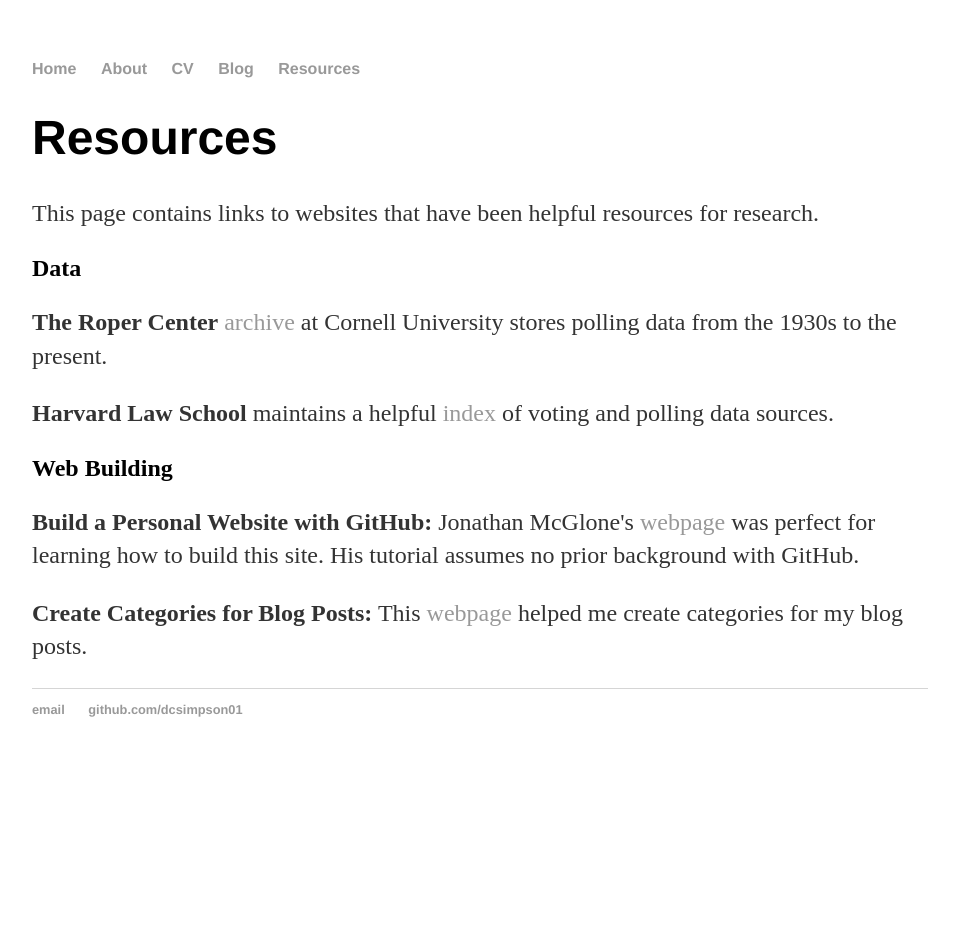
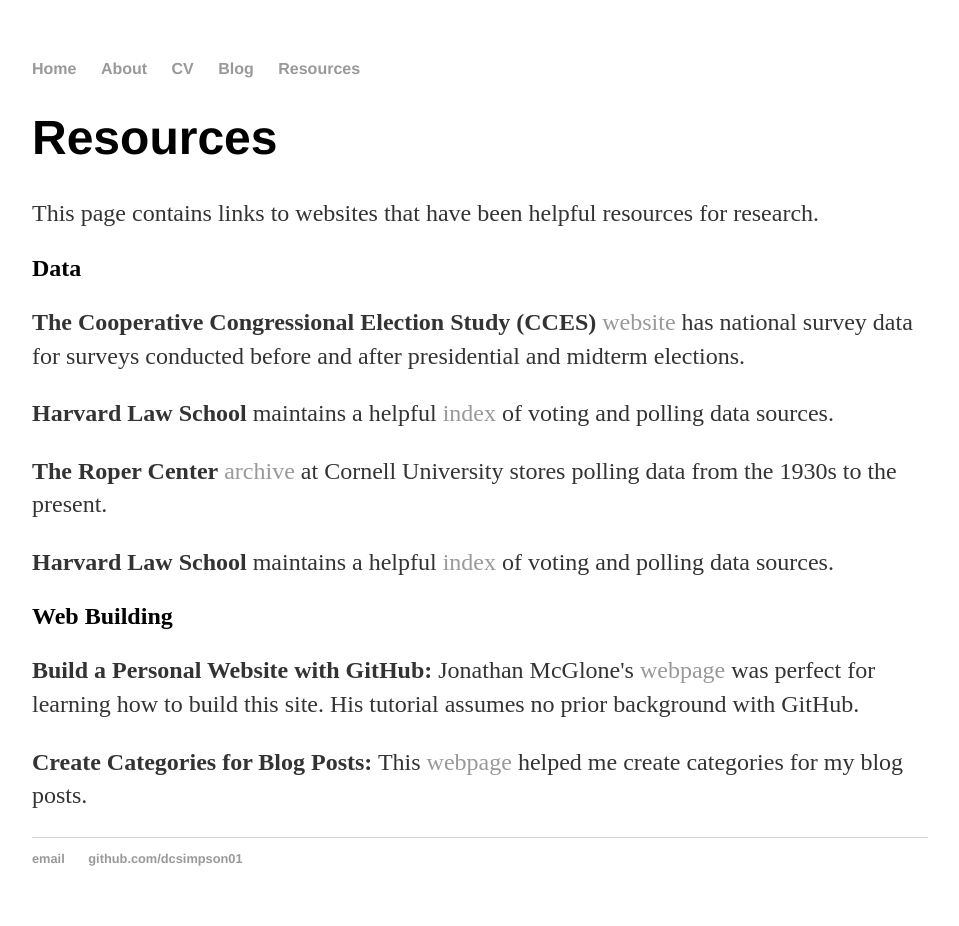
Before and after one commit to dcsimpson01/dcsimpson01.github.io, a Jekyll site: the page built from resources/index.html, in a window 1280 px wide. Shown: the whole page, without its empty margins (160-1119 px from the left). Built offline with Jekyll 4.4.1, drawn with Linux system fonts in a browser that asks for light colours; before the commit the page ends 900 px from its top, so only the background shows below that.

Commit message:
Update index.html

```diff
--- a/resources/index.html
+++ b/resources/index.html
@@ -9,7 +9,10 @@ title: Resources
 	<p> This page contains links to websites that have been helpful resources for research. </p>
 
 	<h2>Data</h2>
+	 <p><strong>The Cooperative Congressional Election Study (CCES)</strong> <a href="https://hls.harvard.edu/library/research/find-a-database/government-voting-polling-data/"> website</a> has national survey data for surveys conducted before and after presidential and midterm elections.</p>
+	 <p><strong>Harvard Law School</strong> maintains a helpful <a href="https://hls.harvard.edu/library/research/find-a-database/government-voting-polling-data/"> index</a> of voting and polling data sources.</p>
          <p><strong>The Roper Center</strong> <a href="https://ropercenter.cornell.edu/polls/"> archive</a> at Cornell University stores polling data from the 1930s to the present.</p>
+
 	 <p><strong>Harvard Law School</strong> maintains a helpful <a href="https://hls.harvard.edu/library/research/find-a-database/government-voting-polling-data/"> index</a> of voting and polling data sources.</p>
 
 	<h2>Web Building</h2>
```
